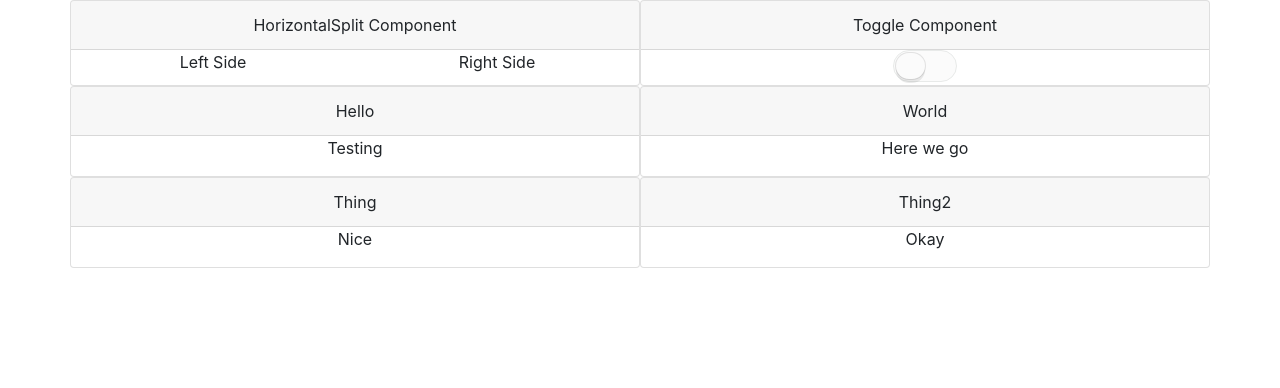
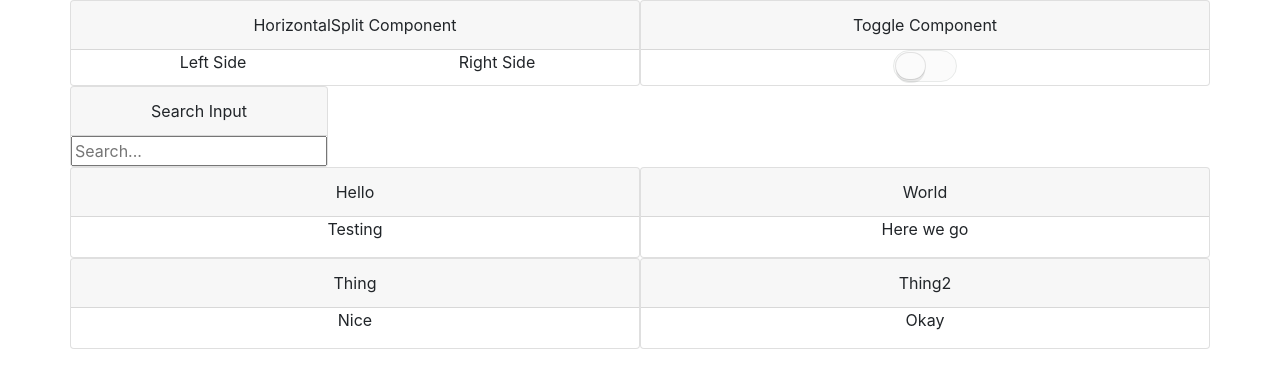
Before and after one commit to greg-harrison/simple-react-testing, a React (Create React App) app: page / in a window 1280 px wide. Shown: the top 388 px of the page. Built offline with nearby package versions, Linux system fonts and the light colour scheme.

Commit message:
merge plus made a new component

```diff
--- a/src/App.js
+++ b/src/App.js
@@ -1,17 +1,16 @@
-import React, {
-  Component
-} from 'react';
+import React from 'react';
 import {
   cardData
 } from './assets/data'
 import HorizontalSplit from './components/horizontalSplitLayout/horizontalSplitLayout'
 import Toggle from './components/toggle/toggle'
 import DisplayCard from './components/displayCard/displayCard'
+import { SearchBar } from './components/searchBar/searchBar'
 
 import './App.css';
 import 'bootstrap/dist/css/bootstrap.min.css'
 
-class App extends Component {
+class App extends React.Component {
   constructor(props) {
     super(props)
 
@@ -44,6 +43,11 @@ class App extends Component {
             </DisplayCard>
           </div>
           <div className="row">
+            <DisplayCard cardTitle="Search Input">
+              <SearchBar className="test" />
+            </DisplayCard>
+          </div>
+          <div className="row">
             {this.state.cardData.map((item) => (
               <DisplayCard
                 className="col-6"
--- /dev/null
+++ b/src/components/searchBar/searchBar.js
@@ -0,0 +1,15 @@
+import React from 'react'
+
+export function SearchBar({ className, ...props }) {
+  return (
+    // The goal of this is to make something that looks nice when stretched out
+    // Should contain buttons
+
+    <div className={`p-0 ${className}`}>
+      <input
+        type="text"
+        placeholder="Search..."
+      />
+    </div>
+  )
+}
```
